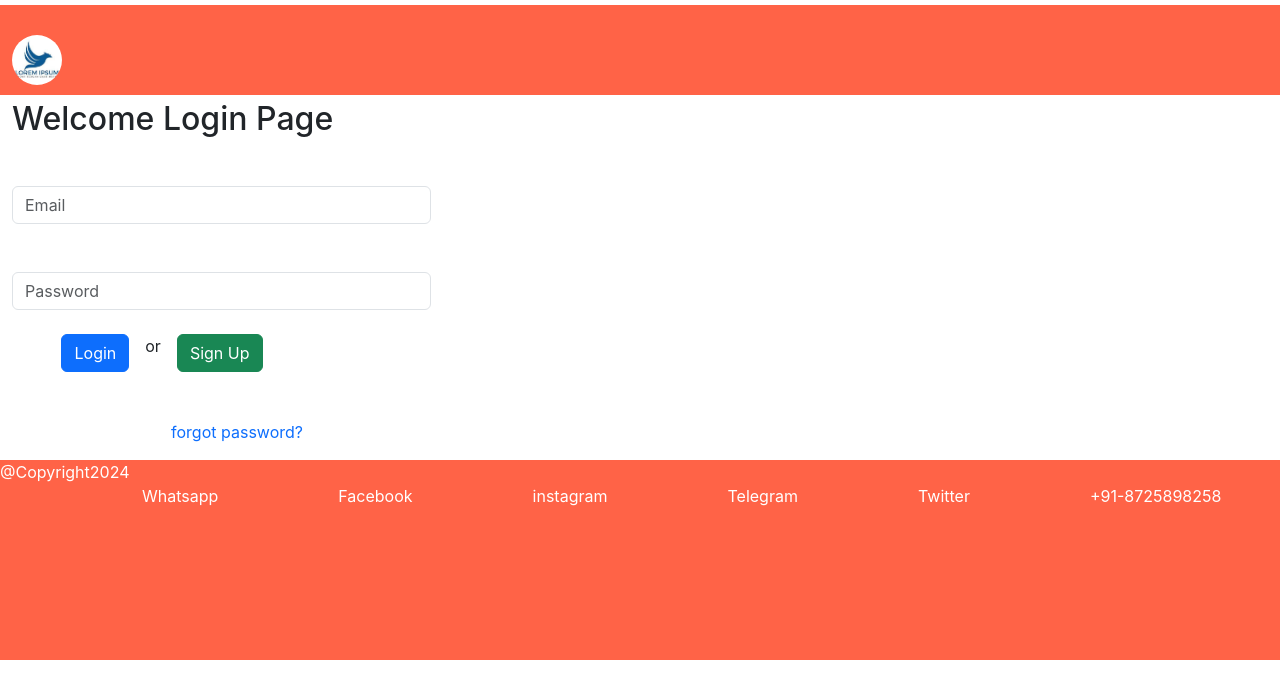
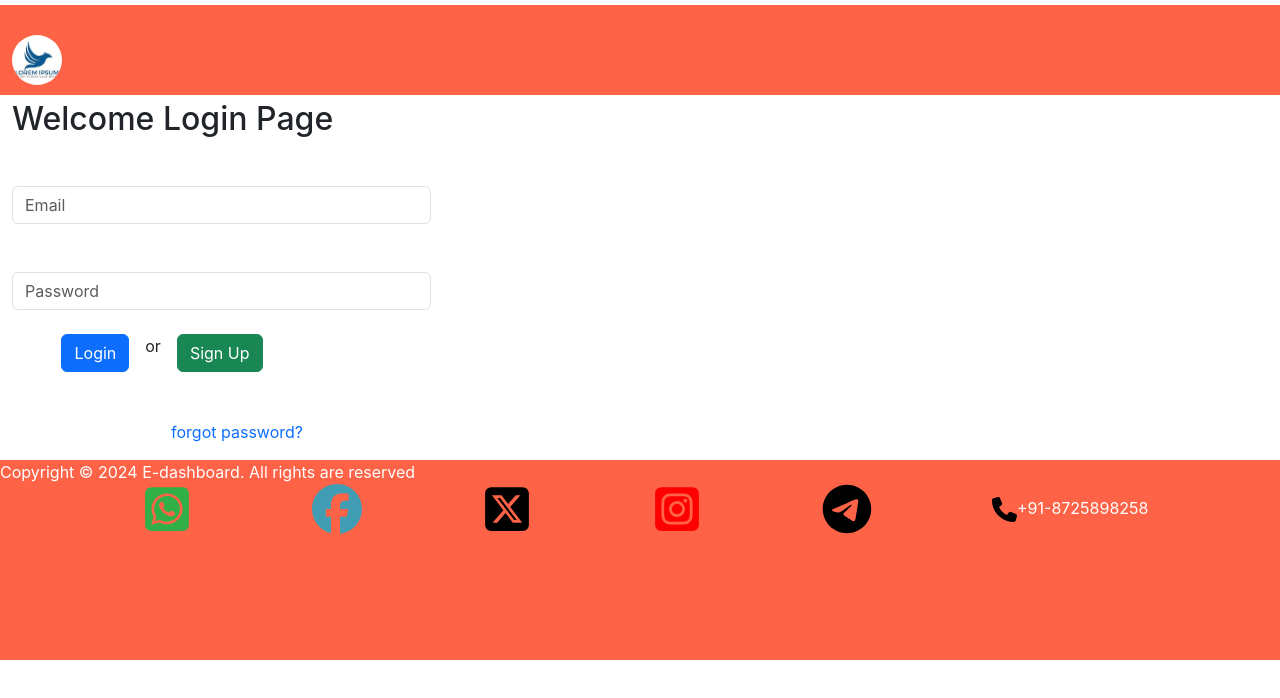
Before and after one commit to pank07/E-Dashboard, a React (Create React App) app in the folder frontend/: page /login in a window 1280 px wide. Shown: the top 698 px of the page. Built offline with nearby package versions, Linux system fonts and the light colour scheme.

Commit message:
footer.js

```diff
--- a/frontend/src/Components/footer.js
+++ b/frontend/src/Components/footer.js
@@ -1,19 +1,37 @@
 import React from 'react';
+import {ReactComponent as Facebook} from './facebook-brands-solid.svg';
+import {ReactComponent as Twitter } from './square-x-twitter-brands-solid.svg';
+import {ReactComponent as Whatsapp } from './square-whatsapp-brands-solid.svg';
+import {ReactComponent as Telegram } from './telegram-brands-solid.svg';
+import {ReactComponent as Insta } from './square-instagram-brands-solid.svg';
+import {ReactComponent as Telephone } from './phone-solid.svg';
 
 function Footer() {
   return (
-    <div className='footer'>@Copyright2024
-    <ul>
-      <li id='whatsapp'><a href='/'>Whatsapp</a></li>
-      <li id='Facebook'><a href='/'>Facebook</a></li>
-      <li id='instagram'><a href='/'>instagram</a></li>
-      <li id='Telegram'><a href='/'>Telegram</a></li>
-      <li id='Twitter'><a href='/'>Twitter</a></li>
-      <li id='telephone'>+91-8725898258</li>
+    <div className='footer'>Copyright © 2024 E-dashboard. All rights are reserved
+    <ul className='social'>
+      <li id='whatsapp'><a href='/'>
+      <Whatsapp width='50' height='50' fill='Red'/></a></li>
 
+      <li id='Facebook'><a href='/'>
+      <Facebook width='50' height='50' fill='blue'/>
+      </a></li>
+
+      <li id='Twitter'><a href='/'>
+      <Twitter width='50' height='50' fill='Black'/>
+      </a></li>
+
+      <li id='instagram'><a href='/'>
+      <Insta width='50' height='50' fill='red'/></a></li>
+
+      <li id='Telegram'><a href='/'>
+      <Telegram width='50' height='50' fill='Black'/>
+      </a></li>
+
+      <li id='telephone'>
+      <Telephone width='25' height='25' fill='Black'/>
+      +91-8725898258</li>
       </ul>
-
-
     </div>
 );
 }
```
